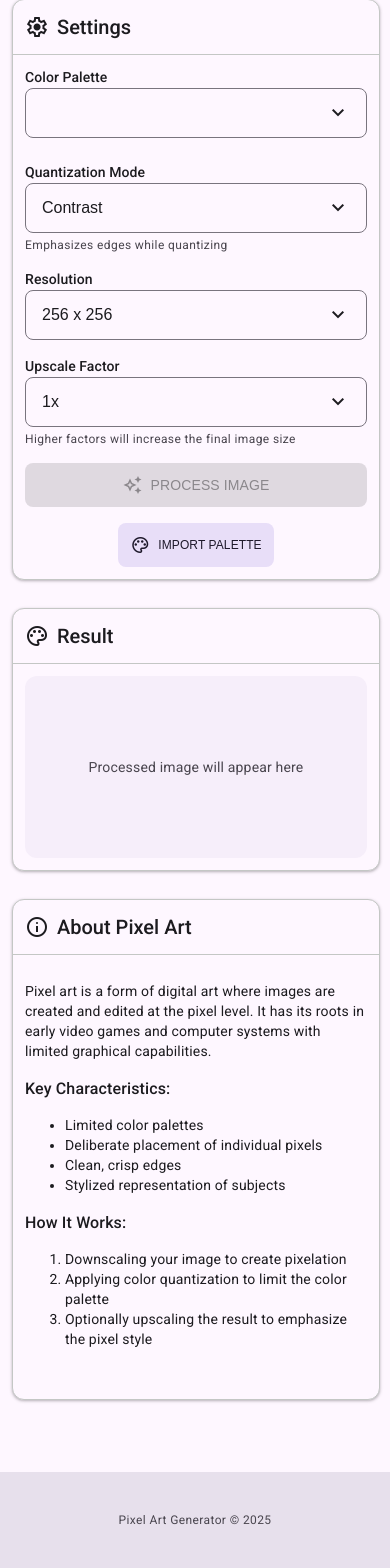
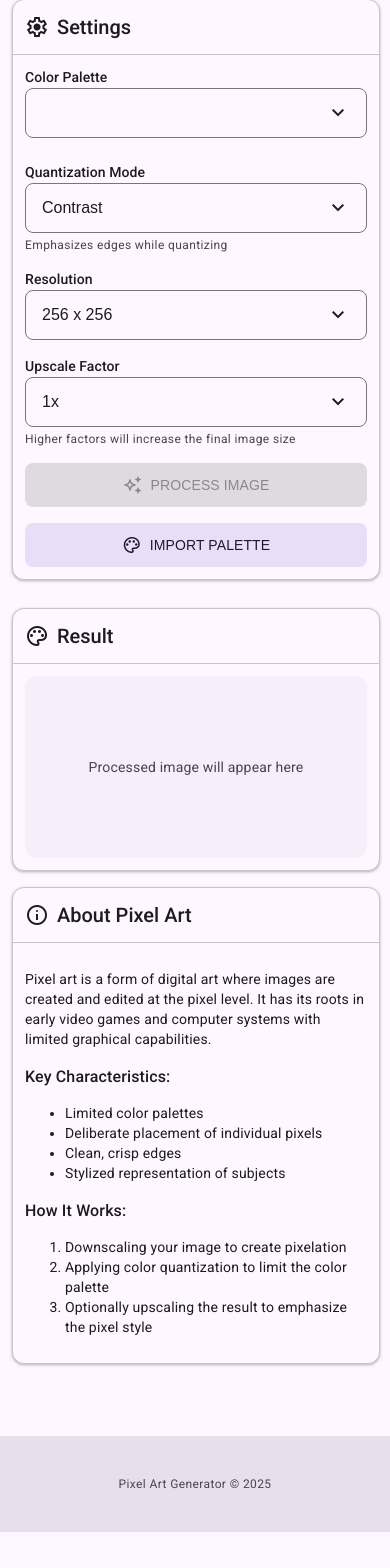
Before and after one commit to thandrich/PixelatorApp, a Flask app: page / in a window 390 px wide. Shown: the part 543-2111 px from the top of the page. After the commit the page ends 2075 px from the top, so only its background shows below. Run offline with Flask 3, Linux system fonts and the light colour scheme; lists and menus that the app fills with data are empty.

Commit message:
Update desktop layout and button to improve user experience.  Changes include improved element alignment, button renaming, and responsive design adjustments.
Replit-Commit-Author: Agent
Replit-Commit-Session-Id: 17d3269e-bb8a-41a7-87a4-9f9848e5e900
Replit-Commit-Screenshot-Url: https://storage.googleapis.com/screenshot-production-us-central1/94f880d1-6702-4755-87bb-eb26dfe89be1/7297a24a-1788-4dd3-9753-9b8207bf5ed9.jpg

```diff
--- a/static/js/main.js
+++ b/static/js/main.js
@@ -145,7 +145,7 @@ document.addEventListener('DOMContentLoaded', () => {
 
                     // Reset after 2 seconds
                     setTimeout(() => {
-                        importPaletteLink.innerHTML = '<span class="material-symbols-outlined">color_lens</span> Import Additional Palettes';
+                        importPaletteLink.innerHTML = '<span class="material-symbols-outlined">color_lens</span> Import Palette';
                         importPaletteLink.classList.remove('md-button-filled');
                         importPaletteLink.classList.add('md-button-tonal');
                     }, 2000);
--- a/templates/index.html
+++ b/templates/index.html
@@ -18,31 +18,8 @@
 </div>
 
 <div class="md-grid">
-    <!-- Result Card (On top for mobile) -->
-    <div class="md-grid-col md-grid-col-12 md-grid-col-md-8 md-order-2 md-order-md-1">
-        <div class="md-card md-shadow-1 md-mb-4">
-            <div class="md-card-header">
-                <h2 class="md-card-title md-d-flex md-align-center">
-                    <span class="material-symbols-outlined md-mr-2">palette</span>
-                    Result
-                </h2>
-            </div>
-            <div class="md-card-body">
-                <div id="result-container" class="md-text-center">
-                    <p class="md-text-body-medium md-text-secondary">Processed image will appear here</p>
-                </div>
-                <div id="download-container" class="md-text-center md-mt-4" style="display: none;">
-                    <a id="download-link" class="md-button md-button-filled" download>
-                        <span class="material-symbols-outlined">download</span>
-                        Download Image
-                    </a>
-                </div>
-            </div>
-        </div>
-    </div>
-
-    <!-- Left Column - Upload and Settings (First for mobile) -->
-    <div class="md-grid-col md-grid-col-12 md-grid-col-md-4 md-order-1 md-order-md-2">
+    <!-- Left Column - Upload and Settings -->
+    <div class="md-grid-col md-grid-col-12 md-grid-col-md-6 md-order-1">
         <!-- Upload Card -->
         <div class="md-card md-shadow-1 md-mb-4">
             <div class="md-card-header">
@@ -143,20 +120,43 @@
                         Process Image
                     </button>
 
-                    <!-- Import Palette (Mobile position) -->
-                    <div class="md-text-center md-mt-4 md-d-block md-d-md-none">
-                        <button id="import-palette-link-mobile" class="md-button md-button-tonal md-button-small">
+                    <!-- Import Palette Button (both mobile and desktop position) -->
+                    <div class="md-text-center md-mt-4">
+                        <button id="import-palette-link" class="md-button md-button-tonal md-w-100">
                             <span class="material-symbols-outlined">color_lens</span>
                             Import Palette
                         </button>
+                        <input type="file" id="import-palette-file" accept=".hex,.txt" class="md-d-none">
                     </div>
                 </form>
             </div>
         </div>
     </div>
 
+    <!-- Right Column - Result and About -->
+    <div class="md-grid-col md-grid-col-12 md-grid-col-md-6 md-order-2">
+        <!-- Result Card -->
+        <div class="md-card md-shadow-1 md-mb-4">
+            <div class="md-card-header">
+                <h2 class="md-card-title md-d-flex md-align-center">
+                    <span class="material-symbols-outlined md-mr-2">palette</span>
+                    Result
+                </h2>
+            </div>
+            <div class="md-card-body">
+                <div id="result-container" class="md-text-center">
+                    <p class="md-text-body-medium md-text-secondary">Processed image will appear here</p>
+                </div>
+                <div id="download-container" class="md-text-center md-mt-4" style="display: none;">
+                    <a id="download-link" class="md-button md-button-filled" download>
+                        <span class="material-symbols-outlined">download</span>
+                        Download Image
+                    </a>
+                </div>
+            </div>
+        </div>
+
         <!-- About Card -->
-    <div class="md-grid-col md-grid-col-12 md-order-3">
         <div class="md-card md-shadow-1">
             <div class="md-card-header">
                 <h2 class="md-card-title md-d-flex md-align-center">
@@ -165,8 +165,6 @@
                 </h2>
             </div>
             <div class="md-card-body">
-                <div class="md-grid">
-                    <div class="md-grid-col md-grid-col-12 md-grid-col-md-8">
                 <p class="md-text-body-medium">
                     Pixel art is a form of digital art where images are created and edited at the pixel level.
                     It has its roots in early video games and computer systems with limited graphical capabilities.
@@ -186,18 +184,6 @@
                     <li>Applying color quantization to limit the color palette</li>
                     <li>Optionally upscaling the result to emphasize the pixel style</li>
                 </ol>
-                    </div>
-
-                    <div class="md-grid-col md-grid-col-12 md-grid-col-md-4 md-d-flex md-align-center md-justify-center">
-                        <div class="md-hide-xs md-text-center">
-                            <button id="import-palette-link" class="md-button md-button-tonal">
-                                <span class="material-symbols-outlined">color_lens</span>
-                                Import Additional Palettes
-                            </button>
-                            <input type="file" id="import-palette-file" accept=".hex,.txt" class="md-d-none">
-                        </div>
-                    </div>
-                </div>
             </div>
         </div>
     </div>
@@ -247,18 +233,5 @@
     window.serverData = {
         quantizationModes: {{ quantization_modes|tojson }}
     };
-
-    // Set up mobile import palette button
-    document.addEventListener('DOMContentLoaded', function() {
-        const mobileImportBtn = document.getElementById('import-palette-link-mobile');
-        const importPaletteInput = document.getElementById('import-palette-file');
-
-        if (mobileImportBtn && importPaletteInput) {
-            mobileImportBtn.addEventListener('click', function(e) {
-                e.preventDefault();
-                importPaletteInput.click();
-            });
-        }
-    });
 </script>
 {% endblock %}
```
Also changed, not shown: static/css/styles.css (+86 -0 lines). Lines whose indentation alone changed are shown as unchanged.
